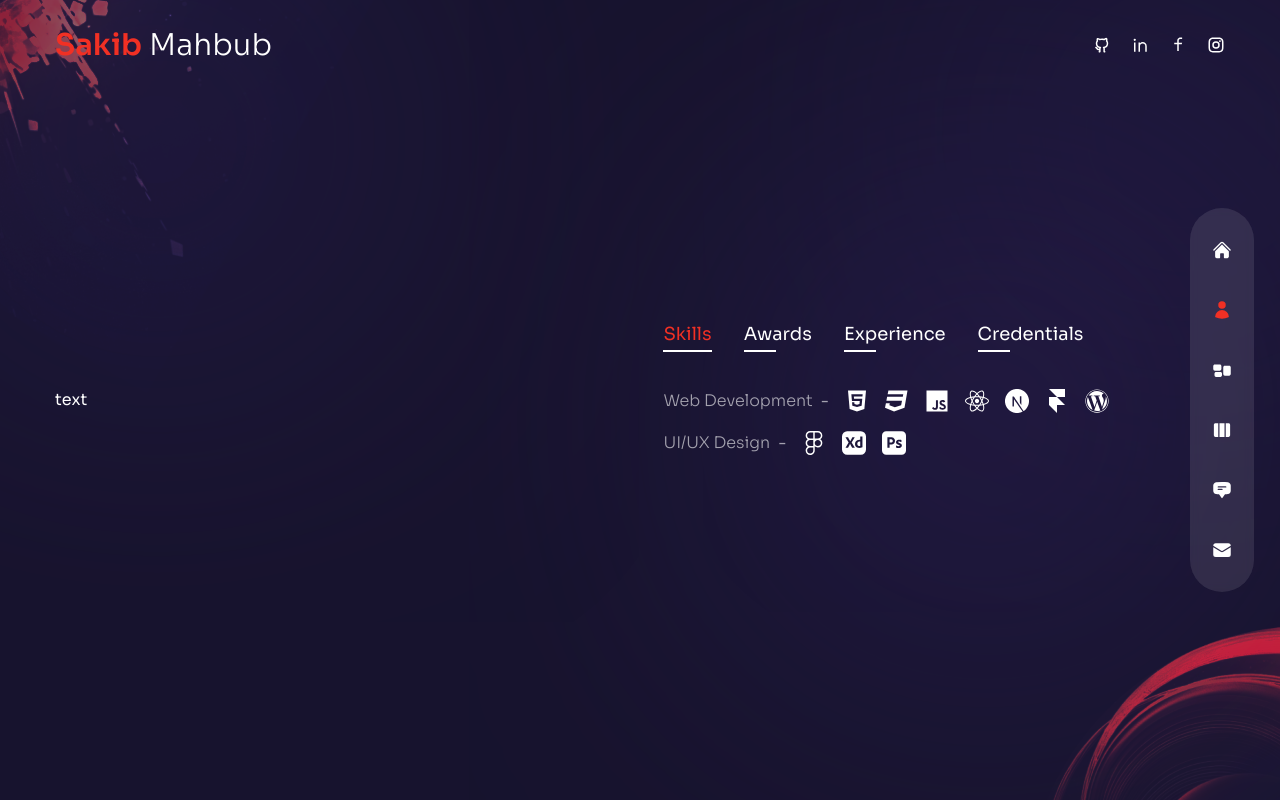
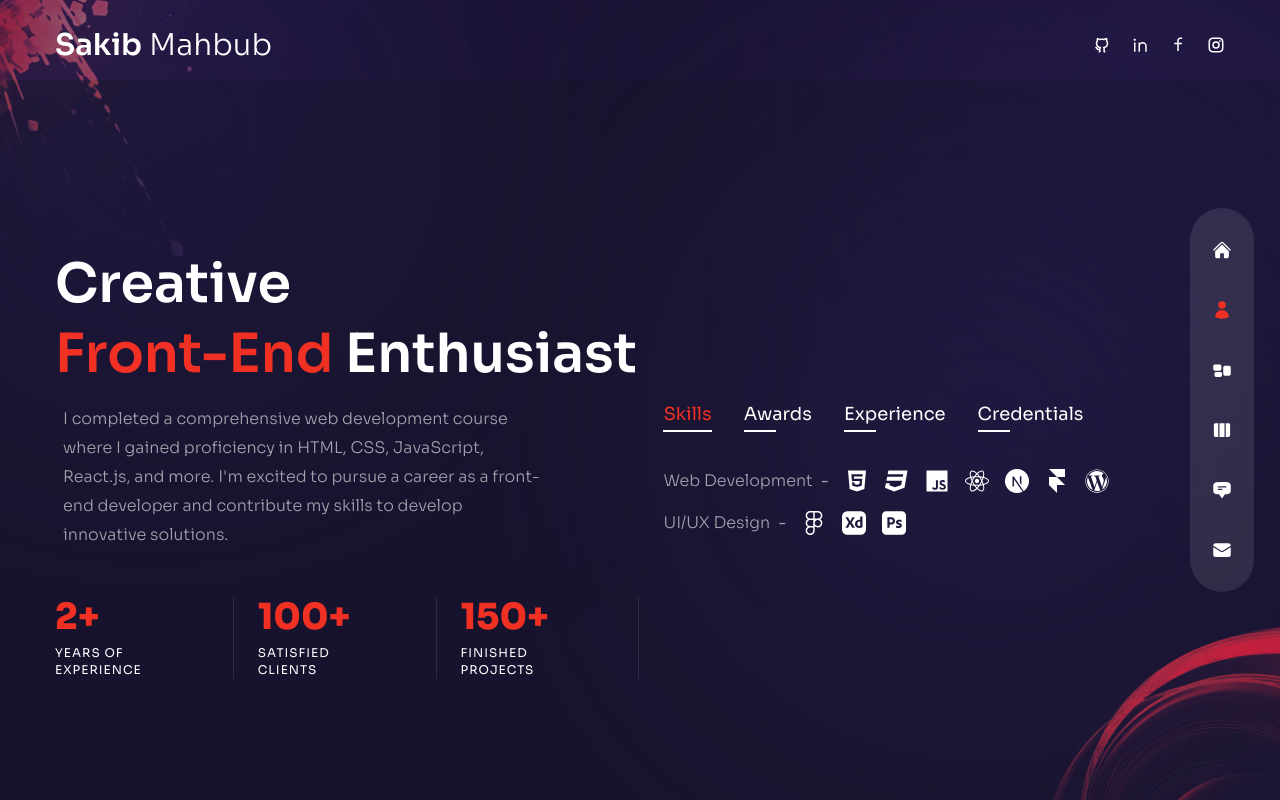
Before and after one commit to sakibmahbub/Next-Portfolio, a Next.js app: page /about in a window 1280 px wide. Built offline with nearby package versions, Linux system fonts and the light colour scheme.

Commit message:
added detailed info on about page

```diff
--- a/components/Header.js
+++ b/components/Header.js
@@ -15,7 +15,7 @@ const Header = () => {
           {/* logo */}
           <Link href="/">
             <h1 className="text-3xl font-light">
-              <span className="font-semibold text-accent">Sakib</span> Mahbub
+              <span className="font-semibold ">Sakib</span> Mahbub
             </h1>
           </Link>
           {/* socials */}
--- a/pages/about/index.js
+++ b/pages/about/index.js
@@ -100,10 +100,13 @@ import Circles from "../../components/Circles";
 import { motion } from "framer-motion";
 import { fadeIn } from "../../variants";
 
+// counter
+import CountUp from "react-countup";
+
 const About = () => {
   const [index, setIndex] = useState(0);
   return (
-    <div className="h-full bg-primary/30 py-32 text-center xl:text-left">
+    <div className="h-full xl:mt-20 bg-primary/30 py-32 text-center xl:text-left">
       <Circles />
       {/* avatar */}
       {/* <motion.div
@@ -117,8 +120,77 @@ const About = () => {
       </motion.div> */}
 
       <div className="container mx-auto h-full flex flex-col items-center xl:flex-row gap-x-6">
-        <div className="flex-1 flex flex-col justify-center">text</div>
-        <div className="flex flex-col w-full justify-center xl:max-w-[48%] h-[480px]">
+        {/* text */}
+        <div className="flex-1 flex flex-col justify-center">
+          <motion.h2
+            variants={fadeIn("right, 0.2")}
+            initial="hidden"
+            animate="show"
+            exit="hidden"
+            className="h2"
+          >
+            Creative <br />
+            <span className="text-accent">Front-End</span> Enthusiast
+          </motion.h2>
+          <motion.p
+            variants={fadeIn("right, 0.4")}
+            initial="hidden"
+            animate="show"
+            exit="hidden"
+            className="max-w-[500px] mx-auto xl:mx-0 mb-6 xl:mb-12 px-2"
+          >
+            I completed a comprehensive web development course where I gained
+            proficiency in HTML, CSS, JavaScript, React.js, and more. I'm
+            excited to pursue a career as a front-end developer and contribute
+            my skills to develop innovative solutions.
+          </motion.p>
+          {/* counters */}
+          <motion.div
+            variants={fadeIn("right, 0.6")}
+            initial="hidden"
+            animate="show"
+            exit="hidden"
+            className="ml-2 hidden md:flex md:max-w-xl xl:max-w-none mx-auto xl:mx-0 mb-8"
+          >
+            <div className="flex flex-1 xl:gap-x-6">
+              {/* experience */}
+              <div className="relative flex-1 after:w-[1px] after:h-full after:bg-white/10 after:absolute after:top-0 after:right-0">
+                <div className="text-2xl xl:text-4xl font-extrabold text-accent mb-2">
+                  <CountUp start={0} end={2} duration={3} />+
+                </div>
+                <div className="text-xs uppercase tracking-[1px] leading-[1.4] max-w-[100px]">
+                  Years of Experience
+                </div>
+              </div>
+              {/* clients */}
+              <div className="relative flex-1 after:w-[1px] after:h-full after:bg-white/10 after:absolute after:top-0 after:right-0">
+                <div className="text-2xl xl:text-4xl font-extrabold text-accent mb-2">
+                  <CountUp start={0} end={100} duration={3} />+
+                </div>
+                <div className="text-xs uppercase tracking-[1px] leading-[1.4] max-w-[100px]">
+                  Satisfied clients
+                </div>
+              </div>
+              {/* projects */}
+              <div className="relative flex-1 after:w-[1px] after:h-full after:bg-white/10 after:absolute after:top-0 after:right-0">
+                <div className="text-2xl xl:text-4xl font-extrabold text-accent mb-2">
+                  <CountUp start={0} end={150} duration={3} />+
+                </div>
+                <div className="text-xs uppercase tracking-[1px] leading-[1.4] max-w-[100px]">
+                  Finished projects
+                </div>
+              </div>
+            </div>
+          </motion.div>
+        </div>
+        {/* info */}
+        <motion.div
+          variants={fadeIn("left, 0.4")}
+          initial="hidden"
+          animate="show"
+          exit="hidden"
+          className="flex flex-col w-full justify-center xl:max-w-[48%] h-[480px]"
+        >
           <div className={`flex gap-x-4 xl:gap-x-8 mx-auto xl:mx-0 mb-4`}>
             {aboutData.map((item, itemIndex) => {
               return (
@@ -162,7 +234,7 @@ const About = () => {
               );
             })}
           </div>
-        </div>
+        </motion.div>
       </div>
     </div>
   );
```
